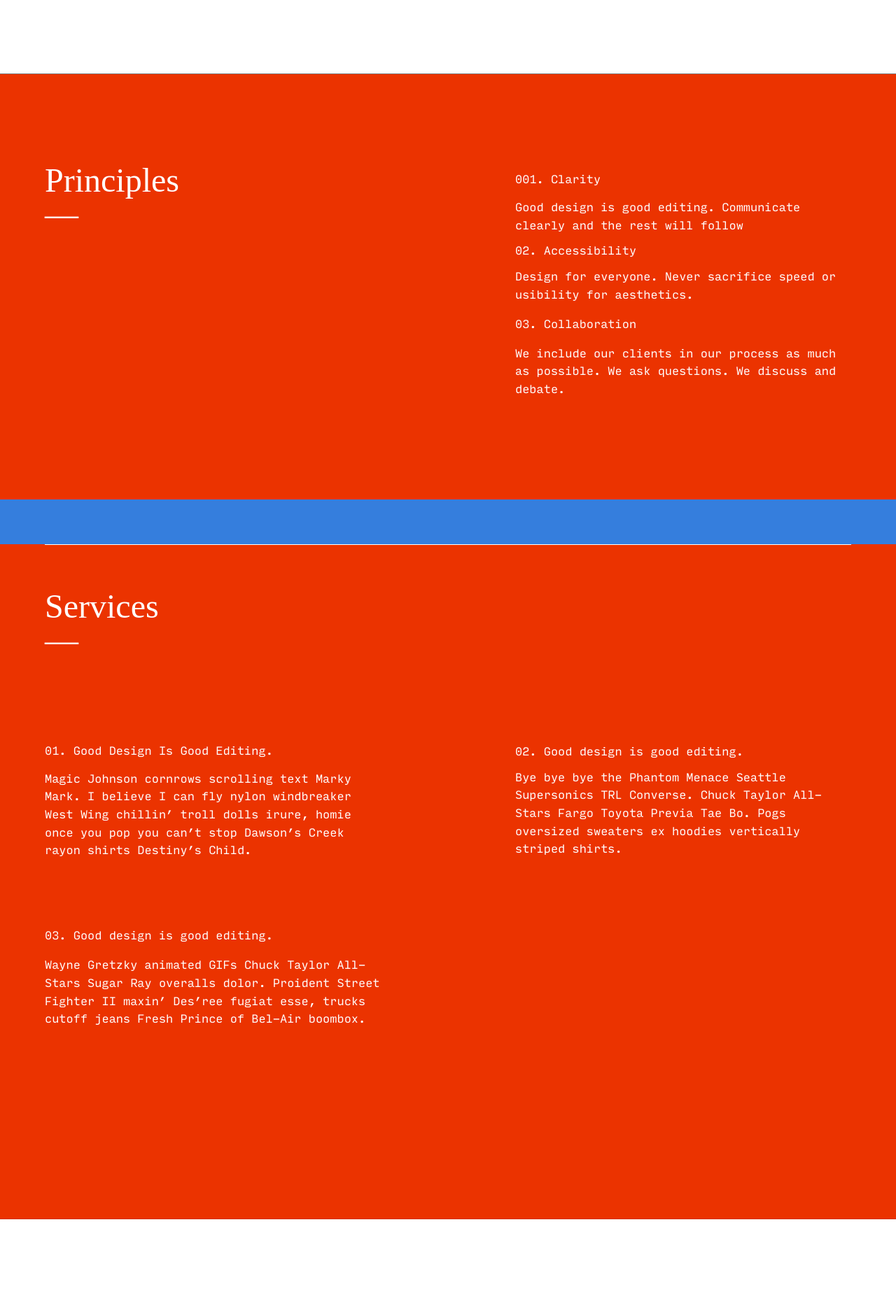
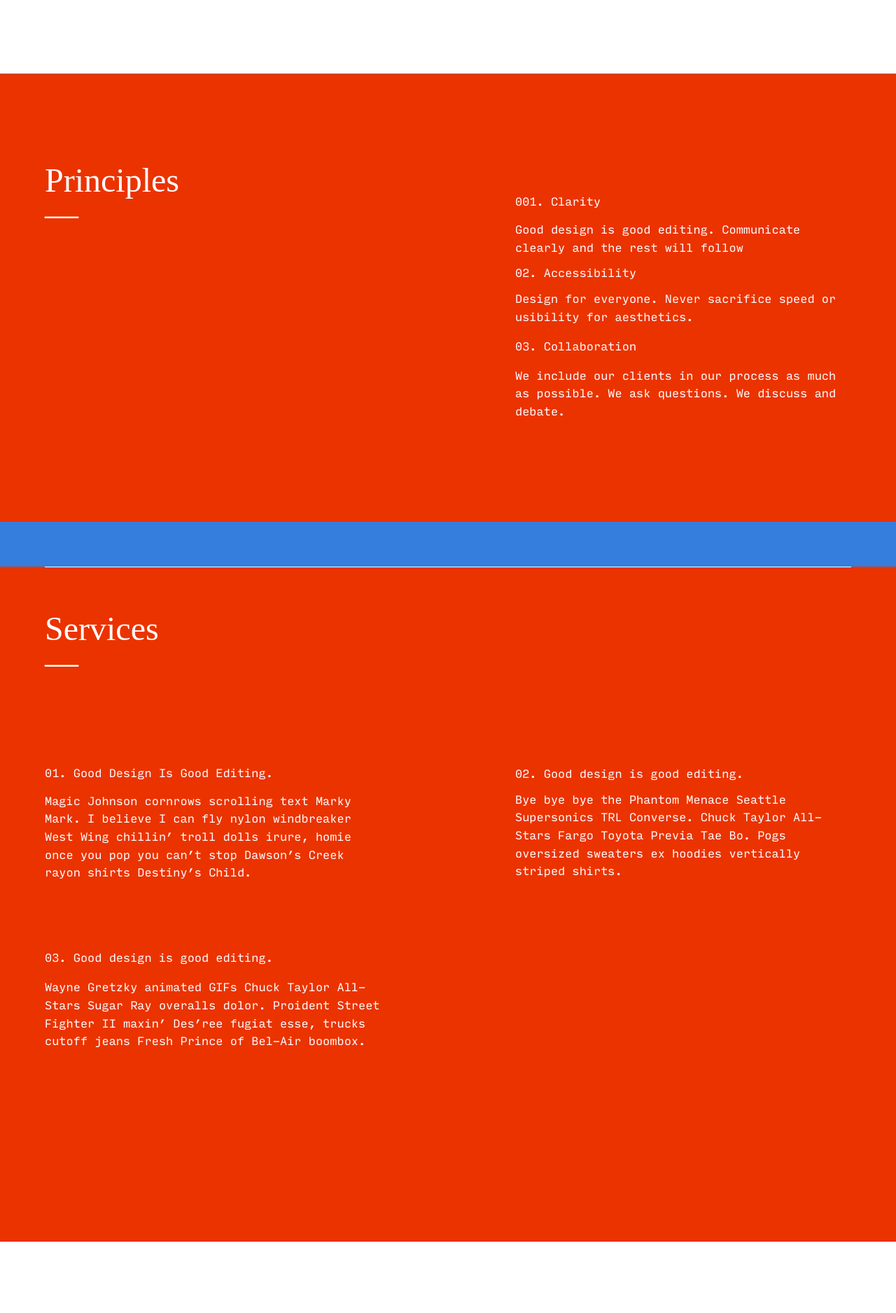
Before and after one commit to wearepatterns/wearepatterns.github.io, a Jekyll site: the page built from index.markdown, in a window 1280 px wide. Shown: the part 503-2380 px from the top of the page at 70% size. Built offline with Jekyll 4.4.1, drawn with Linux system fonts in a browser that asks for light colours.

Commit message:
Update right.html

```diff
--- a/_layouts/right.html
+++ b/_layouts/right.html
@@ -58,7 +58,7 @@
             <div class="flex-ns flex-wrap-ns justify-between-ns">
             <h1 class="mt5 mt6-l f3 f2-ns f1-l normal lh-solid">Principles
             <br>&mdash;</h1>
-            <div class="mt5 mt6-l input-mono fw3 measure-ns">
+            <div class="mt5 mt6-l pt4 input-mono fw3 measure-ns">
                     <h2 class="f5 fw3 normal lh-title">001. Clarity</h2>
 		    <p>Good design is good editing. Communicate clearly and the rest will follow</p>
                     <h3 class="f5 normal lh-solid">02. Accessibility</h3>
```
